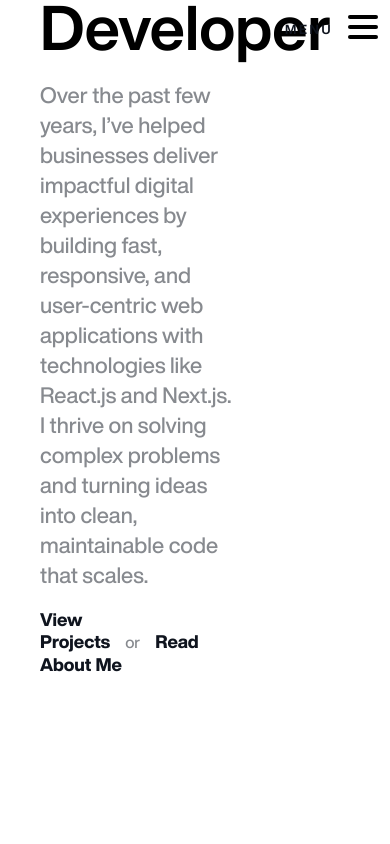
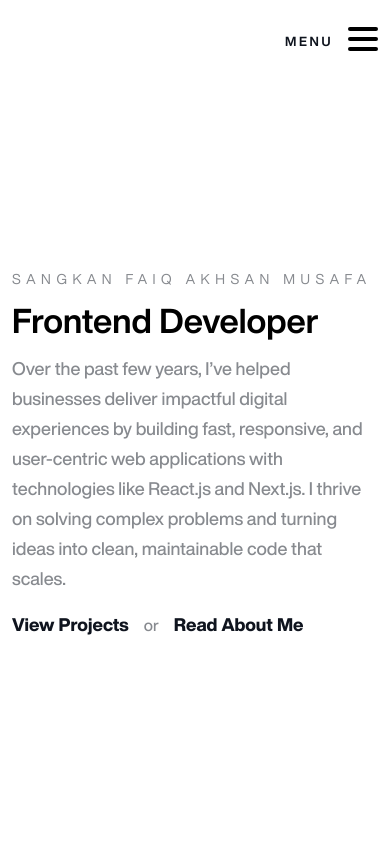
Before and after one commit to sangkanfaiq/portfolio, a Next.js app: page / in a window 390 px wide. Shown: the top 844 px of the page. Built offline with nearby package versions, Linux system fonts and the light colour scheme.

Commit message:
Update globals.scss

```diff
--- a/styles/globals.scss
+++ b/styles/globals.scss
@@ -4,8 +4,12 @@
 	margin: 0;
 }
 
-body {
+.body-side {
 	padding: 40px;
+
+	@media (max-width: 768px) {
+		padding: 12px;
+	}
 }
 
 // LOCAL FONT CONFIGURATION
@@ -39,9 +43,12 @@ body {
 .color-secondary {
 	color: #878a8f;
 }
-
 .text-lg {
 	font-size: 3.875rem;
+
+	@media (max-width: 768px) {
+		font-size: 2.125rem;
+	}
 }
 .text-xs {
 	font-size: 0.875rem;
@@ -52,14 +59,22 @@ body {
 }
 .text-reg {
 	font-size: 1.375rem;
+
+	@media (max-width: 768px) {
+		font-size: 1.125rem;
+	}
 }
 .text-med {
 	font-size: 2.75rem;
+
+	@media (max-width: 768px) {
+		font-size: 2.125rem;
+	}
 }
-
+.header-margin {
+	padding: 30px 0;
+}
 .navbar-section {
-	display: flex;
-	justify-content: space-between;
 	width: 100%;
 	text-transform: uppercase;
 	position: fixed;
@@ -70,7 +85,7 @@ body {
 	width: 100%;
 
 	@media (max-width: 768px) {
-		padding: 0 12px 0 12px;
+		padding: 12px;
 	}
 
 	.nav-title {
@@ -120,34 +135,55 @@ body {
 
 .intro {
 	width: 100%;
-	height: 100vh;
+	height: calc(100vh - 40px);
+	display: flex;
+	align-items: center;
+
+	@media (max-width: 768px) {
+		margin-top: 40px;
+	}
 
 	.intro-wrapper {
-		position: absolute;
-		left: auto;
 		width: 50%;
-		bottom: 20%;
+
+		@media (max-width: 768px) {
+			width: 100%;
+		}
 
 		.intro-name {
 			color: #878a8f;
 			letter-spacing: 0.4em;
 			font-size: 0.875rem;
 			text-transform: uppercase;
+
+			@media (max-width: 768px) {
+				font-size: 0.875rem;
+			}
 		}
 		.intro-role {
 			text-transform: capitalize;
 			margin: 20px 0;
 			font-size: 3.875rem;
 			line-height: 4.0625rem;
+
+			@media (max-width: 768px) {
+				font-size: 2.125rem;
+				margin: 0;
+			}
 		}
 		.intro-description {
 			font-size: 1.375rem;
 			line-height: 1.875rem;
 			color: #878a8f;
+
+			@media (max-width: 768px) {
+				font-size: 1.125rem;
+			}
 		}
 
 		.intro-extra {
 			margin-top: 20px;
+
 			a {
 				text-decoration: none;
 				color: #0f141e;
```
